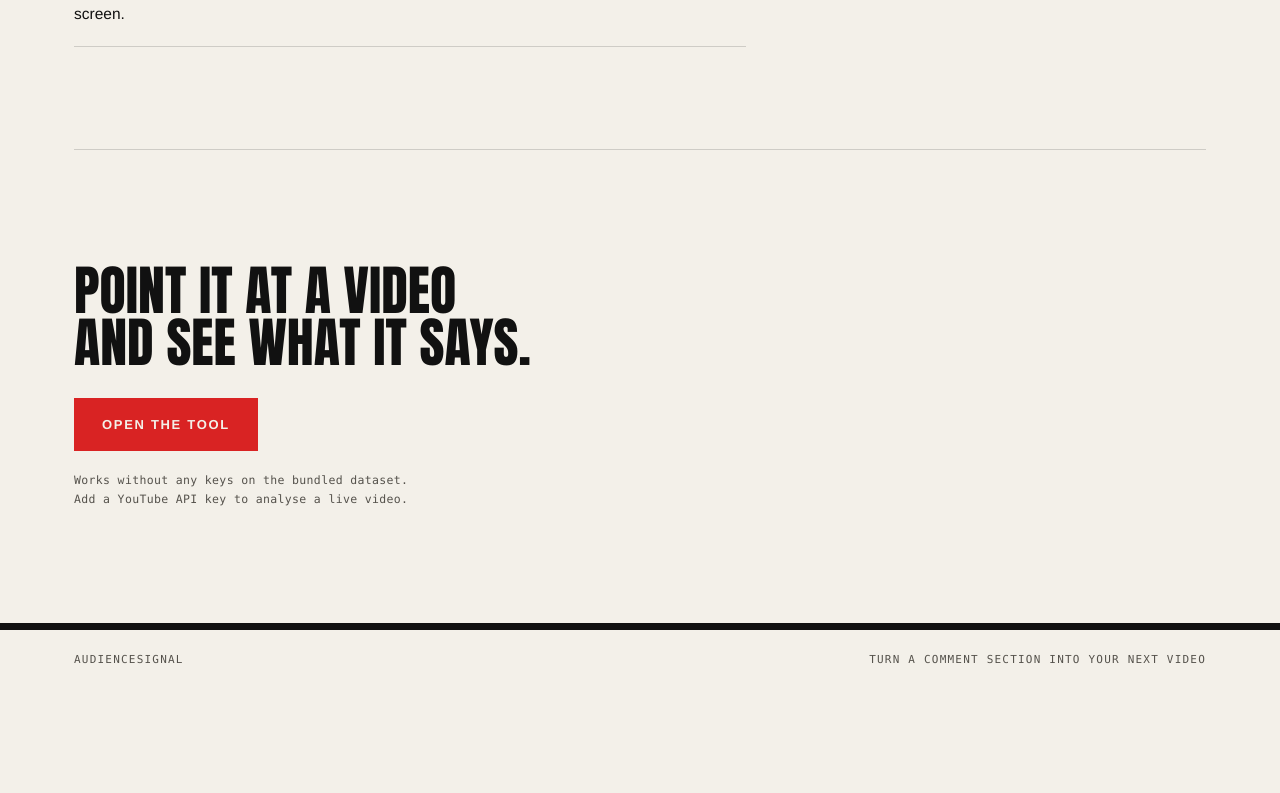
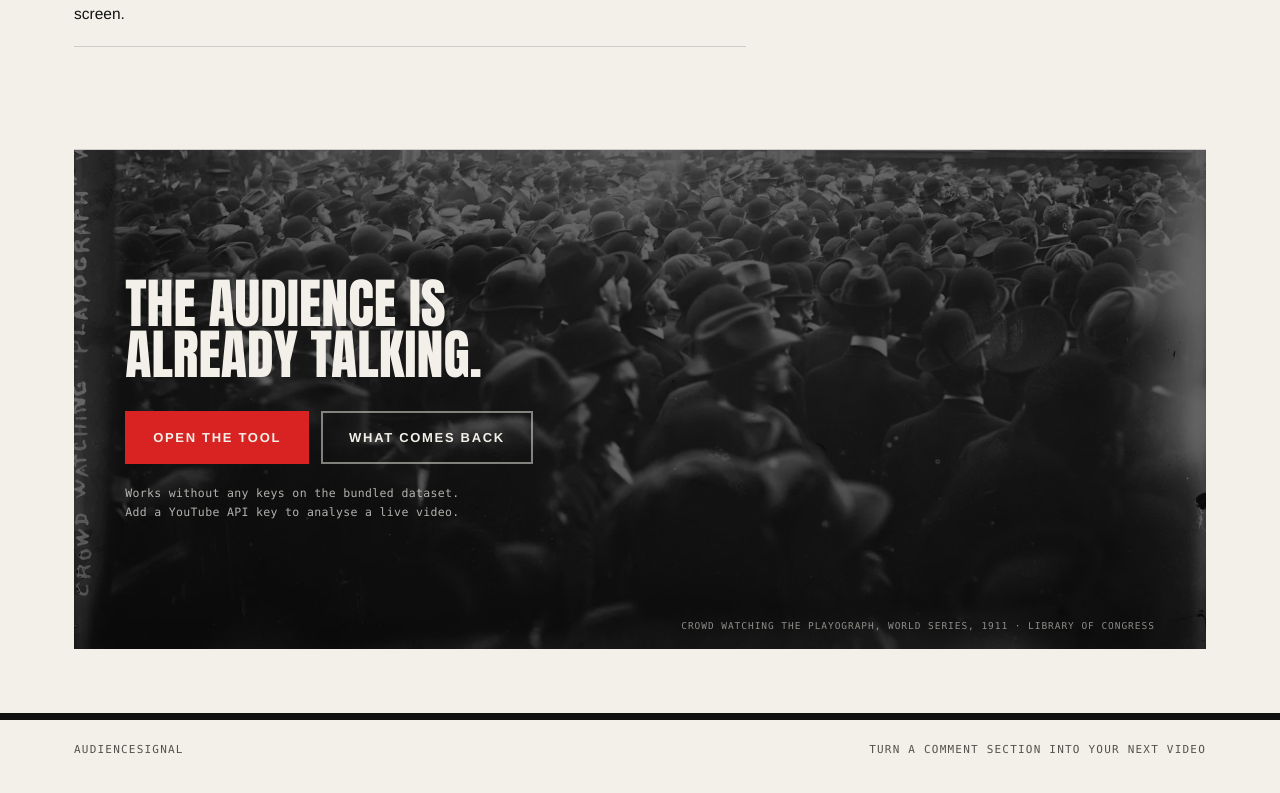
Before and after one commit to mcrowley19/Crowdtone, a Next.js app: page / in a window 1280 px wide. Shown: the part 5122-5915 px from the top of the page. Before the commit the page ends 5831 px from the top, so only its background shows below. Built offline with nearby package versions, Linux system fonts and the light colour scheme.

Commit message:
Close the landing page on the 1911 playograph crowd, ink-duotoned (LOC, public domain)

```diff
--- a/app/globals.css
+++ b/app/globals.css
@@ -1127,14 +1127,62 @@ ol.brief .hook b {
   margin-right: 6px;
 }
 
-/* close */
+/* close — the audience itself, on the press's own stock. A 1911 Library of
+ * Congress plate of a street crowd watching a scoreboard replay a game being
+ * played somewhere else: an audience, watching content, a century early. */
 
 .lp-close {
-  padding: clamp(72px, 9vw, 122px) 0;
-}
+  position: relative;
+  overflow: hidden;
+  background: var(--ink);
+  color: var(--paper);
+  padding: clamp(88px, 10vw, 140px) clamp(24px, 4vw, 56px);
+  margin-bottom: 64px;
+}
+
+.lp-close::before {
+  content: "";
+  position: absolute;
+  inset: 0;
+  background-image: url("/crowd-1911.webp");
+  background-size: cover;
+  background-position: center 28%;
+  opacity: 0;
+  transition: opacity 1.4s ease 0.2s;
+}
+.lp-close.revealed::before { opacity: 0.38; }
+
+.lp-close > * { position: relative; }
 
 .lp-close h2 { margin-bottom: 0; }
 .lp-close .lp-cta { margin-top: 30px; }
+.lp-close .lp-note { color: rgba(243, 240, 233, 0.72); }
+
+.lp-close .lp-btn-ghost {
+  color: var(--paper);
+  border-color: rgba(243, 240, 233, 0.5);
+}
+.lp-close .lp-btn-ghost:hover {
+  background: var(--paper);
+  color: var(--ink);
+  border-color: var(--paper);
+}
+
+.lp-credit {
+  position: absolute;
+  right: clamp(24px, 4vw, 56px);
+  bottom: 16px;
+  font-family: var(--mono);
+  font-size: 9.5px;
+  text-transform: uppercase;
+  letter-spacing: 0.1em;
+  color: rgba(243, 240, 233, 0.55);
+}
+
+@media (prefers-reduced-motion: reduce) {
+  .lp-close::before { opacity: 0.38; transition: none; }
+}
+.no-js .lp-close::before { opacity: 0.38; }
 
 /* footer */
 
--- a/app/page.tsx
+++ b/app/page.tsx
@@ -293,19 +293,25 @@ export default function Landing() {
           </ul>
         </section>
 
-        <section className="lp-close">
+        <section className="lp-close" data-reveal>
           <h2 className="rv-slide" data-reveal>
-            Point it at a video<br />and see what it says.
+            The audience is<br />already talking.
           </h2>
           <div className="lp-cta rv-ink" data-reveal>
             <Link href="/app" className="lp-btn">
               Open the tool
             </Link>
+            <a href="#outputs" className="lp-btn lp-btn-ghost">
+              What comes back
+            </a>
           </div>
           <p className="lp-note rv-ink" data-reveal>
             Works without any keys on the bundled dataset. Add a YouTube API key to analyse
             a live video.
           </p>
+          <span className="lp-credit">
+            Crowd watching the playograph, World Series, 1911 · Library of Congress
+          </span>
         </section>
       </main>
 
```
Also changed, not shown: public/crowd-1911.webp (added).
